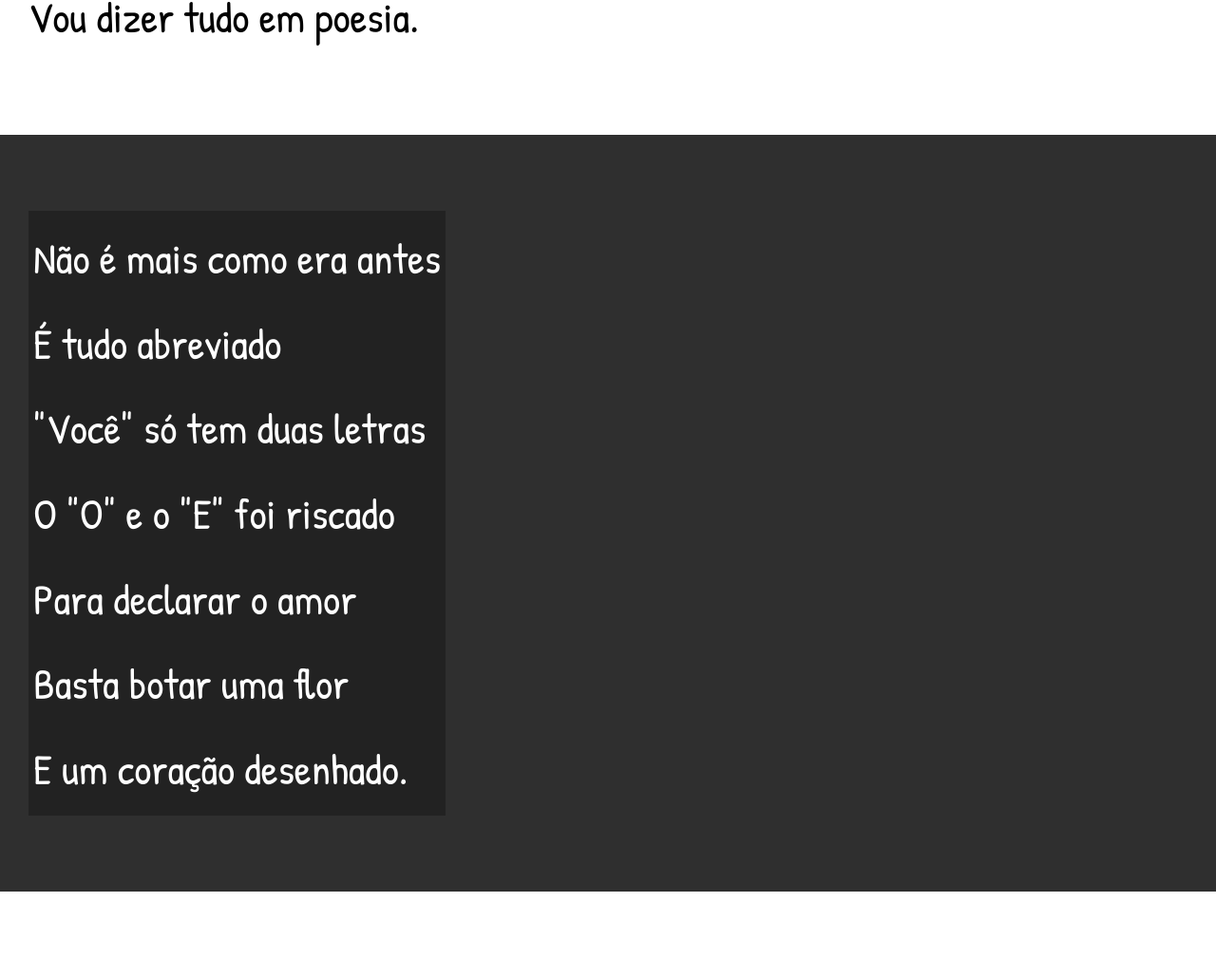
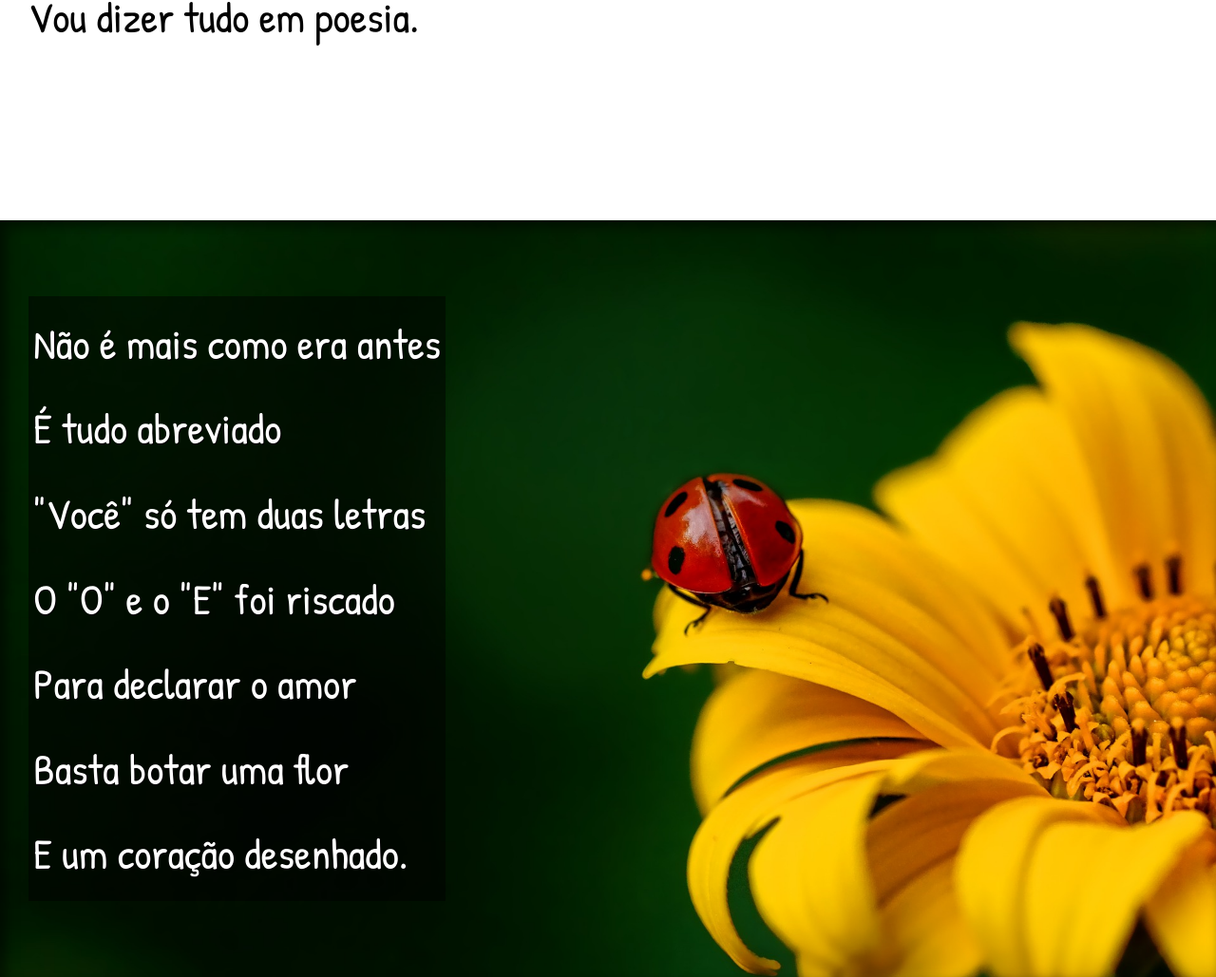
Before and after one commit to victor-appel/html-css, a plain HTML site: page desafios/desafio012/index.html in a window 1280 px wide. Shown: the part 905-1934 px from the top of the page at 95% size. Drawn offline with Linux system fonts and the light colour scheme.

Commit message:
atualização efeito parallax

```diff
--- a/desafios/desafio012/estilo/style.css
+++ b/desafios/desafio012/estilo/style.css
@@ -58,6 +58,10 @@ section {
     font-size: 3.5vw;
 }
 
+section > p {
+    padding-bottom: 2em;
+}
+
 section.normal {
     background-color: white;
     color: black;
@@ -66,12 +70,25 @@ section.normal {
 section.imagem {
     background-color: rgb(47, 47, 47);
     color: white;
+    background-size: cover;
+    box-shadow: inset 6px 6px 13px 0px rgba(0, 0, 0, 0.551);
+    background-attachment: fixed;
 }
 
 section.imagem > p {
     display: inline-block;
     padding: 5px;
-    background-color: rgba(0, 0, 0, 0.278);
+    background-color: rgba(0, 0, 0, 0.496);
+    text-shadow: 1px 1px 0px black;
+}
+
+section#img01 {
+    background-image: url('../imagens/background001.jpg');
+    background-position: right center;
+}
+
+section#img02 {
+    background-image: url('../imagens/background002.jpg');
 }
 
 footer {
--- a/desafios/desafio012/index.html
+++ b/desafios/desafio012/index.html
@@ -24,7 +24,7 @@
         </p>
     </section>
 
-    <section class="imagem">
+    <section class="imagem" id="img01">
         <p>
             Não é mais como era antes <br>
             É tudo abreviado <br>
@@ -58,7 +58,7 @@
         </p>
     </section>
 
-    <section class="imagem">
+    <section class="imagem" id="img02">
         <p>
             Tenho saudade das cartas <br>
             Escritas com a própria mão <br>
```
